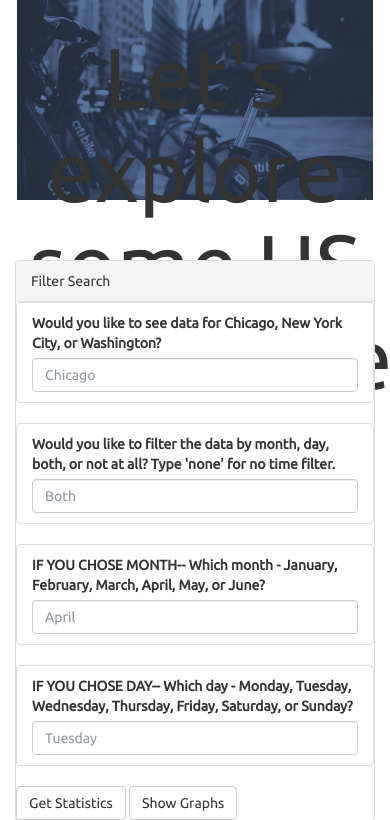
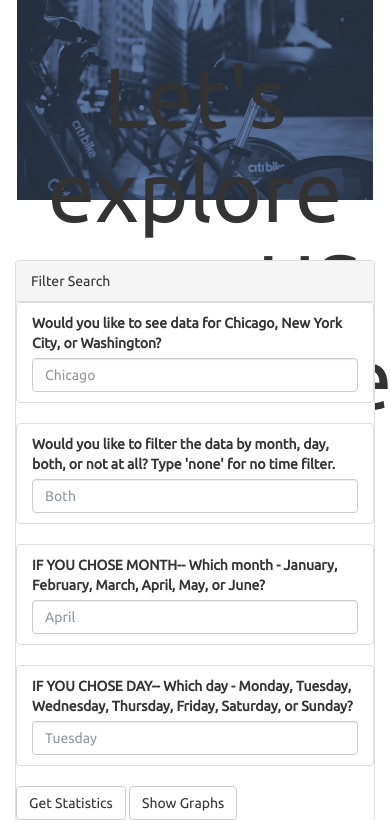
Before and after one commit to maivey/bikeshare-heroku-test, a Flask app: page / in a window 390 px wide. Shown: the part 62-882 px from the top of the page. Run offline with Flask 2, Linux system fonts and the light colour scheme; some libraries are stand-ins or nearby versions.

Commit message:
Fix responsive display

```diff
--- a/bikeshare_app/static/css/style.css
+++ b/bikeshare_app/static/css/style.css
@@ -160,7 +160,7 @@ select {
   }
   .hero h1 {
     animation: smaller-title 1.2s forwards linear;
-    margin-top: 10px;
+    margin-top: 30px;
   }
 
   #myHeader {
@@ -226,7 +226,7 @@ select {
 
   .hero h1 {
     animation: smaller-title 1.2s forwards linear;
-    margin-top: 10px;
+    margin-top: 30px;
   }
 
   #myHeader {
```
